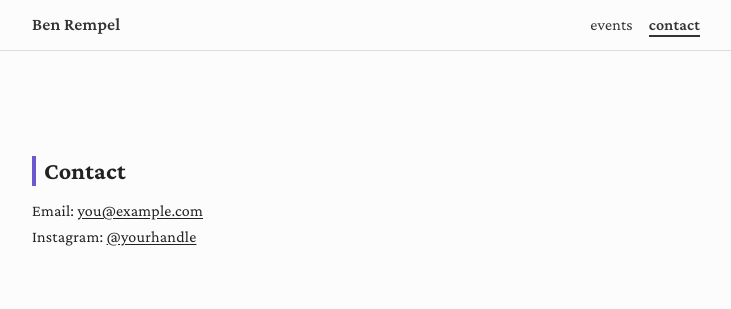
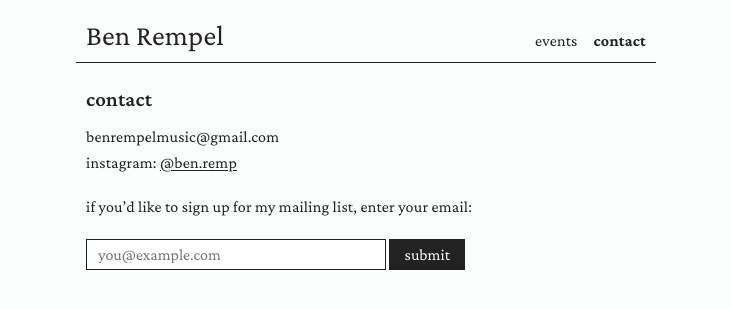
Before and after one commit to benrempel/benrempel, a Jekyll site: the page built from contact.md, in a window 1280 px wide. Shown: the top 309 px of the page, without its empty margins (274-1005 px from the left). Built offline with Jekyll 4.4.1, drawn with Linux system fonts in a browser that asks for light colours.

Commit message:
add email form. revise font sizes, colors, highlights

```diff
--- a/_data/events.yml
+++ b/_data/events.yml
@@ -3,6 +3,10 @@ upcoming:
     title: Open Gate Series - Trio with Nev Wendell and Mason Moy
     location: Los Angeles, CA
     url: https://www.instagram.com/opengateconcertseries/
+  - date: 2025-10-22
+    title: Ben Rempel Trio with Marta Tiesenga and Patrick Shiroisi plus Mingjia Chen at Solarc Brewing
+    location: Los Angeles, CA
+    url: https://www.instagram.com/solarcbrewing/
 
 past:
   - date: 2025-07-22
--- a/assets/css/style.scss
+++ b/assets/css/style.scss
@@ -1,12 +1,26 @@
 ---
 ---
 
+
+/* color ideas *
+
+- deep orange FF6B00
+- forest green #12632D; slightly lighter- #198A3F;
+- deep blue attempt #0046D1
+
+*/
+
 // ========== Global variables ==========
 :root {
-  --nav-h: 56px;          // Adjust to your actual nav height
-  --accent: #6a5acd;      // Accent color (tweak to taste)
+  --nav-h: 70px;          // Adjust to your actual nav height
+  //--accent: #1DA149;      // Accent color (tweak to taste)
   --content-max: 700px;   // Main content max width
-  --background-color: #fcfcfc;
+  --narrow-page-max: 580px;
+  --nav-max: 580px;
+  --background-color: #fcfefd;
+  --text-color: #222;
+  --text-active-color: #12632D;
+  --line-color: #222;
 }
 
 /* Box sizing + smooth rendering */
@@ -21,7 +35,7 @@ body {
   line-height: 1.6;
   letter-spacing: 0.2px;
   margin: 0;
-  color: #222;
+  color: var(--text-color);
   background: var(--background-color); //sliiiightly lavender
 
   /* Offset for fixed nav so content isn't hidden */
@@ -33,7 +47,7 @@ a {
   text-decoration: underline;
   text-underline-offset: 2px;
 }
-a:hover { color: var(--accent); }
+a:hover { color: var(--text-active-color); }
 
 img, video {
   max-width: 100%;
@@ -49,15 +63,28 @@ iframe {
 // ========== Typography spacing ==========
 h1, h2, h3 {
   line-height: 1.25;
-  margin: 2.25rem 0 0.75rem;
+  margin: 1rem 0 0.75rem;
 }
+
+h1 { font-size: 2rem; }
+
+h2 {
+	font-size: 1.3rem;
+	font-weight: 600;
+}
+
+h3 {
+	font-size: 1.25rem;
+	font-weight: 500;
+}
+
 p { margin: 0 0 1.2rem; }
 ul, ol { margin: 0 0 1.2rem 1.25rem; }
 
 // Optional accent on section headers
 h2 {
-  padding-left: 0.5rem;
-  border-left: 4px solid var(--accent);
+  //padding-left: 0.5rem;
+  //border-left: 4px solid var(--accent);
 }
 
 // ========== Layout containers ==========
@@ -65,8 +92,16 @@ h2 {
 main, .content {
   max-width: var(--content-max);
   margin: 0 auto;
-  padding: 4rem 1rem;
+  padding: 1rem 10px;
   //background: transparent;
+}
+
+main > :first-child {
+  margin-top: 0;
+}
+
+.narrow-page.content {
+  max-width: var(--narrow-page-max);  /* narrower than the default 800px */
 }
 
 
@@ -76,24 +111,26 @@ main, .content {
   top: 0; left: 0; right: 0;
   z-index: 1000;
   background: var(--background-color);
-  border-bottom: 1px solid #ddd;
+
   //backdrop-filter: saturate(120%) blur(4px); /* subtle polish; remove if you prefer */
 }
 
 .topnav-inner {
   display: flex;
-  align-items: center;
+  align-items: flex-end;
   justify-content: space-between;
-  max-width: var(--content-max);
-  margin: 0 auto;
-  padding: 0.75rem 1rem;
+  max-width: var(--nav-max);
+  margin: 10px auto;
+  padding: 0.5rem 10px;
   gap: 1rem;
+  border-bottom: 1px solid var(--line-color);
 }
 
 .site-title {
   margin: 0;
-  font-size: 1.1rem;
-  font-weight: 600;
+  font-size: 1.8rem;
+  font-weight: 400;
+ // color: var(--text-active-color);
 }
 .site-title a { text-decoration: none; }
 
@@ -107,14 +144,31 @@ main, .content {
 
 .topnav a {
   text-decoration: none;
-  color: #333;
-  padding-bottom: 2px; /* space for active underline */
+
+  //color: #333;
+  //padding-bottom: 2px; /* space for active underline */
+}
+
+.topnav nav a {
+	font-weight: 400;
+
+}
+
+.site-title a:hover,
+.topnav a:hover {
+  color: var(--text-active-color);          /* change text color */
+  //text-decoration: underline;    /* or border-bottom, background, etc. */
 }
 
 /* Active page highlight (Liquid adds .active) */
-.topnav a.active {
-  font-weight: 600;
-  border-bottom: 2px solid currentColor;
+.topnav nav a.active {
+  font-weight: 800;
+  //border-bottom: 2px solid currentColor;
+
+
+  //padding: 0.1rem 0.9rem;
+  //border: 1px solid var(--line-color);
+  //background: var(--line-color);
 }
 
 /* Mobile wrapping */
@@ -137,7 +191,7 @@ main, .content {
 }
 
 .intro-text {
-  max-width: 450px;     /* narrower width than main content */
+  max-width: 560px;     /* narrower width than main content */
   margin: 0 auto;    /* centers the box horizontally */
   text-align: left;     /* keeps text left-aligned inside */
   //font-size: 1.1rem;    /* optional: make it stand out */
@@ -167,6 +221,42 @@ main, .content {
 }
 
 
+// =========== Contact form =========
+.signup-form {
+  max-width: 400px;
+  margin: 1rem 0 0;
+}
+
+.signup-form input[type="email"] {
+  width: 75%;
+  padding: 0.1rem 0.7rem;
+  border: 1px solid var(--line-color);
+  //border-radius: 6px;
+  margin-bottom: 0.25rem;
+  font: inherit;
+}
+
+.signup-form button {
+  padding: 0.1rem 0.9rem;
+  border: 1px solid var(--text-color);
+  //border-radius: 6px;
+  background: var(--text-color);
+  color: var(--background-color);
+  font: inherit;
+  cursor: pointer;
+}
+
+.signup-form button:hover {
+  background: var(--text-active-color);
+}
+
+// Response message
+.form-response {
+	min-height: 1.2em;
+	  margin-top: 0.5rem;
+  margin-left: 1rem;
+  //font-size: 0.95rem;
+}
 
 
 /*
--- a/contact.md
+++ b/contact.md
@@ -1,9 +1,51 @@
 ---
 layout: default
 title: Contact
+class: narrow-page
 ---
 
-## Contact
+## contact
 
-Email: [you@example.com](mailto:you@example.com)
-Instagram: [@yourhandle](https://instagram.com/yourhandle)
+benrempelmusic@gmail.com
+instagram: [@ben.remp](https://instagram.com/ben.remp)
+
+if you'd like to sign up for my mailing list, enter your email:
+
+<form id="signup-form" action="https://formspree.io/f/mpwlvvez" method="POST" class="signup-form" onsubmit="return false;">
+  <input type="email" name="email" placeholder="you@example.com" required>
+
+  <!-- Simple spam trap (honeypot). Leave blank. -->
+  <input type="text" name="_gotcha" style="display:none">
+
+  <button type="submit">submit</button>
+</form>
+
+<p id="form-response" class="form-response"></p>
+
+<script>
+  const form = document.getElementById('signup-form');
+  const response = document.getElementById('form-response');
+
+  form.addEventListener('submit', async (e) => {
+    e.preventDefault();
+    response.textContent = 'submitting…';
+
+    const data = new FormData(form);
+    try {
+      const r = await fetch(form.action, {
+        method: form.method,
+        body: data,
+        headers: { 'Accept': 'application/json' }
+      });
+
+      if (r.ok) {
+        response.textContent = 'submission received.';
+        form.reset();
+      } else {
+        response.textContent = 'something went wrong. please try again.';
+      }
+    } catch (err) {
+      response.textContent = 'network error. please try again.';
+    }
+  });
+</script>
```
Also changed, not shown: events.md (+3 -2 lines), index.markdown (+10 -4 lines).
